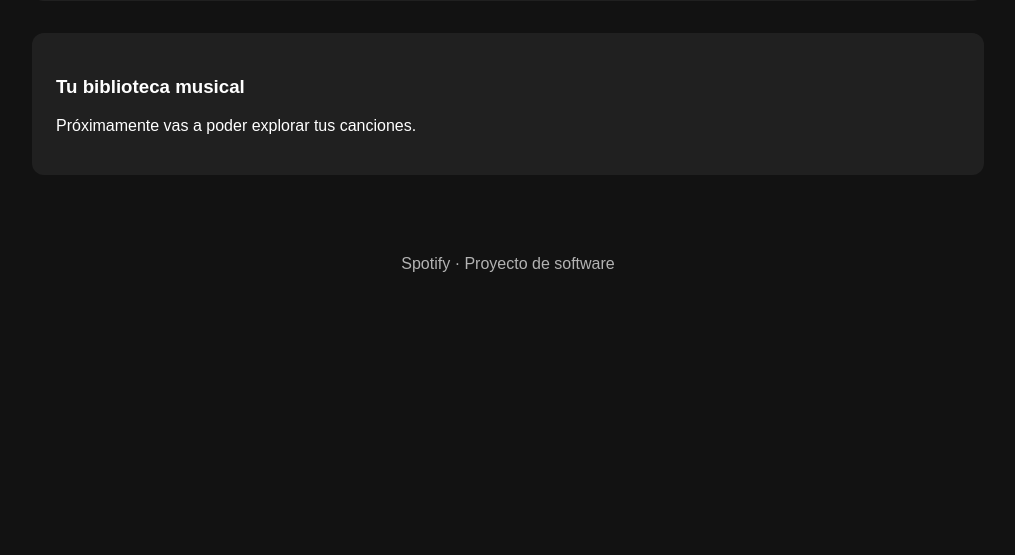
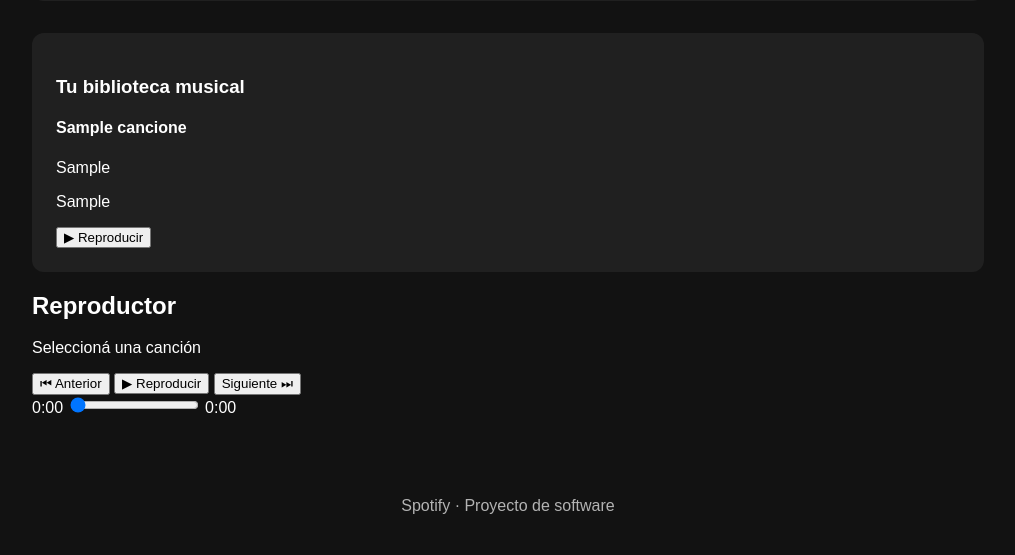
Before and after one commit to CVillalb4/tp-proyecto, a Spring Boot app: page / in a window 1280 px wide. Shown: the part 882-1437 px from the top of the page, without its empty margins (132-1147 px from the left). Before the commit the page ends 1154 px from the top, so only its background shows below. Run offline with Spring Boot 4, Linux system fonts and the light colour scheme; tables that the repository leaves empty hold one stand-in row (values such as "Sample post").

Commit message:
reproductor
se agrego un reproductor y la lista de canciones subidas, se puede rerproducir, saltear, reiniciar con un click, y saltear para atras con 2 clicks

```diff
--- /dev/null
+++ b/tpproyecto/src/main/resources/static/js/reproductor.js
@@ -0,0 +1,157 @@
+
+document.addEventListener("DOMContentLoaded", () => {
+    const audio = document.getElementById("audio");
+    const nombreActual = document.getElementById("cancion-actual");
+    const botonReproducir = document.getElementById("reproducir");
+    const botonAnterior = document.getElementById("anterior");
+    const botonSiguiente = document.getElementById("siguiente");
+    const barra = document.getElementById("barra-progreso");
+    const tiempoActual = document.getElementById("tiempo-actual");
+    const duracionTotal = document.getElementById("duracion-total");
+
+    const botonesCanciones = [
+        ...document.querySelectorAll(".seleccionar-cancion")
+    ];
+
+    let indiceActual = -1;
+
+    function formatoTiempo(segundos) {
+        if (!Number.isFinite(segundos)) {
+            return "0:00";
+        }
+
+        const minutos = Math.floor(segundos / 60);
+        const resto = Math.floor(segundos % 60);
+
+        return `${minutos}:${String(resto).padStart(2, "0")}`;
+    }
+
+    function seleccionarCancion(indice) {
+        if (indice < 0 || indice >= botonesCanciones.length) {
+            return;
+        }
+
+        indiceActual = indice;
+
+        const boton = botonesCanciones[indice];
+        const nombre = boton.dataset.nombre || "Canción desconocida";
+        const artista = boton.dataset.artista || "";
+        const ruta = boton.dataset.audio;
+
+        if (!ruta) {
+            nombreActual.textContent = "La canción no tiene una ruta de audio.";
+            return;
+        }
+
+        audio.src = ruta;
+        audio.load();
+
+        nombreActual.textContent = artista
+            ? `${nombre} — ${artista}`
+            : nombre;
+
+        barra.value = 0;
+        tiempoActual.textContent = "0:00";
+        duracionTotal.textContent = "0:00";
+
+        audio.play().then(() => {
+            botonReproducir.textContent = "⏸ Pausar";
+        }).catch(() => {
+            botonReproducir.textContent = "▶ Reproducir";
+        });
+    }
+
+    botonReproducir.addEventListener("click", () => {
+        if (indiceActual === -1) {
+            if (botonesCanciones.length > 0) {
+                seleccionarCancion(0);
+            }
+            return;
+        }
+
+        if (audio.paused) {
+            audio.play().then(() => {
+                botonReproducir.textContent = "⏸ Pausar";
+            }).catch(() => {
+                botonReproducir.textContent = "▶ Reproducir";
+            });
+        } else {
+            audio.pause();
+            botonReproducir.textContent = "▶ Reproducir";
+        }
+    });
+
+    let ultimoClicAnterior = 0;
+    let temporizadorAnterior;
+
+    botonAnterior.addEventListener("click", () => {
+        const ahora = Date.now();
+
+        if (ahora - ultimoClicAnterior < 300) {
+            clearTimeout(temporizadorAnterior);
+            ultimoClicAnterior = 0;
+
+            if (indiceActual > 0) {
+                seleccionarCancion(indiceActual - 1);
+            }
+
+            return;
+        }
+
+        ultimoClicAnterior = ahora;
+
+        temporizadorAnterior = setTimeout(() => {
+            if (indiceActual === -1) {
+                ultimoClicAnterior = 0;
+                return;
+            }
+
+            audio.currentTime = 0;
+
+            ultimoClicAnterior = 0;
+        }, 300);
+    });
+
+    botonSiguiente.addEventListener("click", () => {
+        if (indiceActual < botonesCanciones.length - 1) {
+            seleccionarCancion(indiceActual + 1);
+        }
+    });
+
+
+    audio.addEventListener("loadedmetadata", () => {
+        barra.max = audio.duration || 0;
+        duracionTotal.textContent = formatoTiempo(audio.duration);
+    });
+
+    audio.addEventListener("timeupdate", () => {
+        barra.value = audio.currentTime;
+        tiempoActual.textContent = formatoTiempo(audio.currentTime);
+    });
+
+    barra.addEventListener("input", () => {
+        audio.currentTime = Number(barra.value);
+    });
+
+    audio.addEventListener("ended", () => {
+        if (indiceActual < botonesCanciones.length - 1) {
+            seleccionarCancion(indiceActual + 1);
+        } else {
+            botonReproducir.textContent = "▶ Reproducir";
+        }
+    });
+
+    audio.addEventListener("pause", () => {
+        botonReproducir.textContent = "▶ Reproducir";
+    });
+
+    audio.addEventListener("play", () => {
+        botonReproducir.textContent = "⏸ Pausar";
+    });
+
+    botonesCanciones.forEach((boton, indice) => {
+        boton.addEventListener("click", () => {
+            seleccionarCancion(indice);
+        });
+    });
+});
--- a/tpproyecto/src/main/resources/templates/index.html
+++ b/tpproyecto/src/main/resources/templates/index.html
@@ -70,14 +70,62 @@
             </form>
         </section>
 
+
         <section class="seccion-musica">
             <h3>Tu biblioteca musical</h3>
-            <p>Próximamente vas a poder explorar tus canciones.</p>
+
+            <p th:if="${#lists.isEmpty(canciones)}">
+                  Todavía no hay canciones cargadas.
+            </p>
+
+            <div class="lista-canciones" th:unless="${#lists.isEmpty(canciones)}">
+                 <article class="cancion" th:each="cancion : ${canciones}">
+                     <div class="datos-cancion">
+                        <h4 th:text="${cancion.nombre}">Nombre de la canción</h4>
+                        <p th:text="${cancion.artista}">Artista</p>
+                        <p th:if="${cancion.album != null and !cancion.album.isEmpty()}" th:text="${cancion.album}">Álbum</p>
+                    </div>
+
+                    <button type="button" class="seleccionar-cancion" th:data-nombre="${cancion.nombre}"
+                         th:data-artista="${cancion.artista}" th:data-audio="${cancion.rutaArchivo}">
+                         ▶ Reproducir
+                    </button>
+                </article>
+            </div>
         </section>
+
+
+
+        <section class="reproductor">
+            <h2>Reproductor</h2>
+
+            <p id="cancion-actual">Seleccioná una canción</p>
+
+            <audio id="audio" preload="metadata"></audio>
+
+            <div class="controles-reproductor">
+                <button type="button" id="anterior">⏮ Anterior</button>
+                <button type="button" id="reproducir">▶ Reproducir</button>
+                <button type="button" id="siguiente">Siguiente ⏭</button>
+            </div>
+
+            <div class="progreso-reproductor">
+                <span id="tiempo-actual">0:00</span>
+
+                <input type="range" id="barra-progreso" min="0" max="100" value="0" step="0.1"
+                    aria-label="Posición de reproducción">
+
+                <span id="duracion-total">0:00</span>
+            </div>
+        </section>
+
+
     </main>
 
     <footer class="pie">
         <p>Spotify · Proyecto de software</p>
     </footer>
+
+    <script th:src="@{/js/reproductor.js}"></script>
 </body>
 </html>
```
Also changed, not shown: 1 other file.
